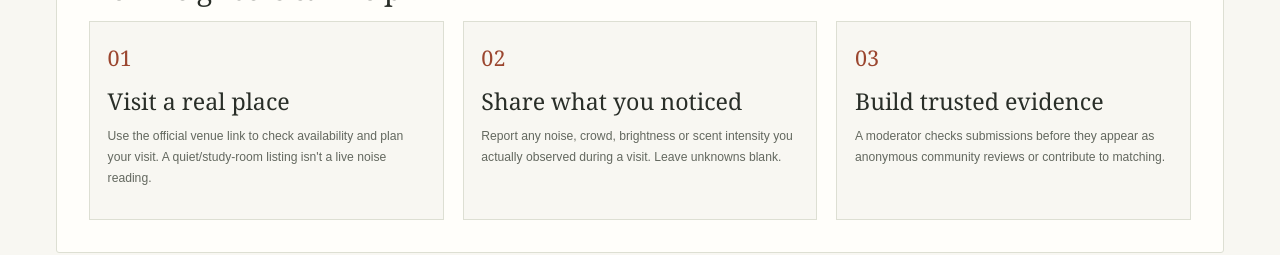
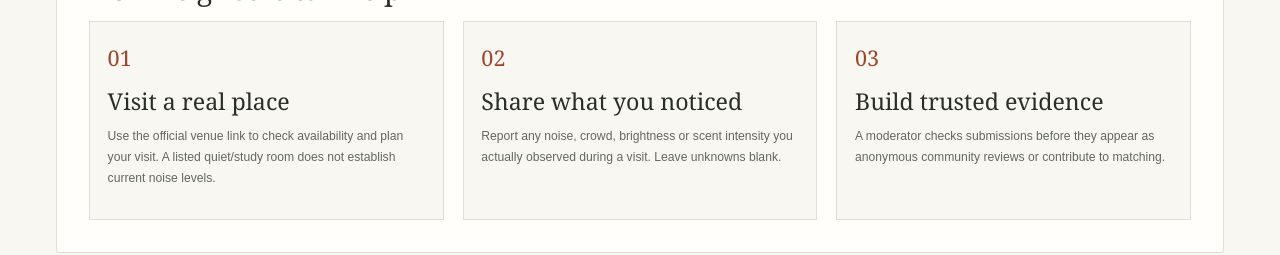
Before and after one commit to cx-57/QuietSpace, a Next.js app: page /community in a window 1280 px wide. Shown: the part 900-1155 px from the top of the page. Built offline with nearby package versions, Linux system fonts and the light colour scheme.

Commit message:
Fix JSX lint issue in community explanation

```diff
--- a/src/app/community/page.tsx
+++ b/src/app/community/page.tsx
@@ -29,7 +29,7 @@ export default async function CommunityPage() {
     <section className="panel" aria-labelledby="community-flow-heading">
       <p className="eyebrow">THREE STEPS, ONE SHARED GUIDE</p><h2 id="community-flow-heading">How neighbors can help</h2>
       <div className="community-steps">
-        <div><span>01</span><h3>Visit a real place</h3><p>Use the official venue link to check availability and plan your visit. A quiet/study-room listing isn't a live noise reading.</p></div>
+        <div><span>01</span><h3>Visit a real place</h3><p>Use the official venue link to check availability and plan your visit. A listed quiet/study room does not establish current noise levels.</p></div>
         <div><span>02</span><h3>Share what you noticed</h3><p>Report any noise, crowd, brightness or scent intensity you actually observed during a visit. Leave unknowns blank.</p></div>
         <div><span>03</span><h3>Build trusted evidence</h3><p>A moderator checks submissions before they appear as anonymous community reviews or contribute to matching.</p></div>
       </div>
```
